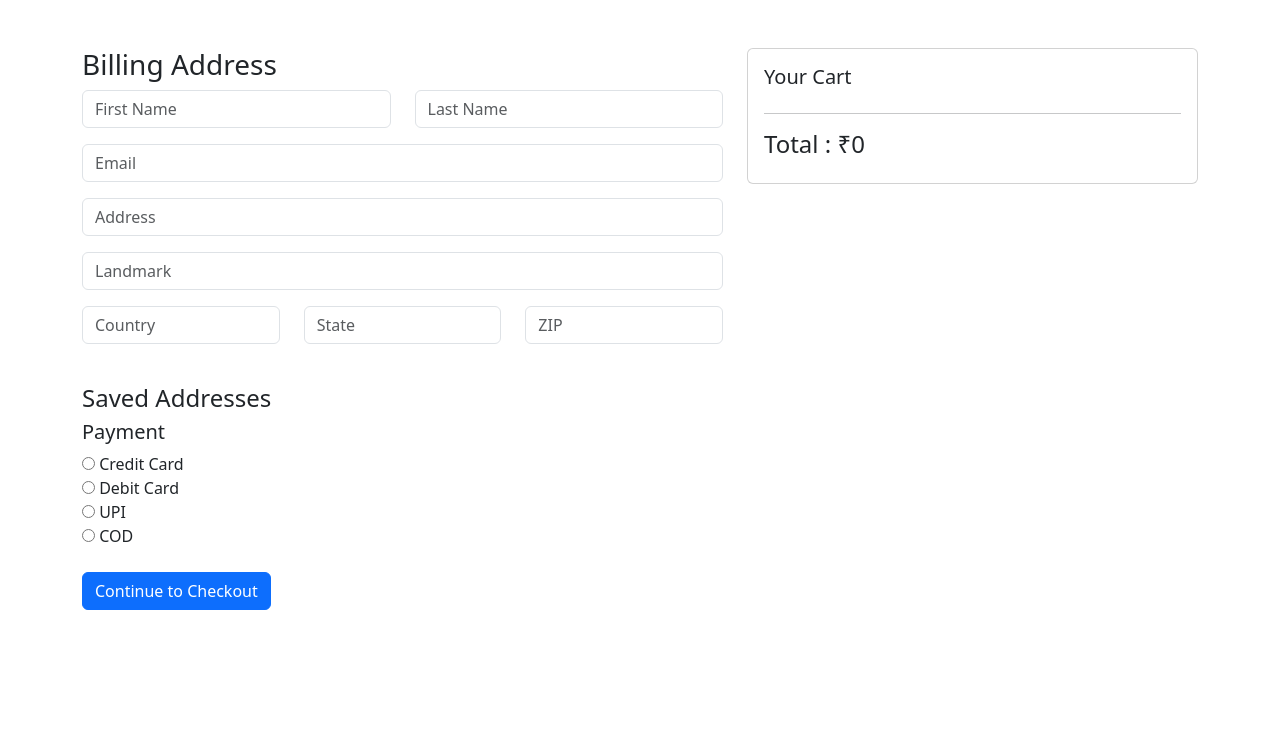
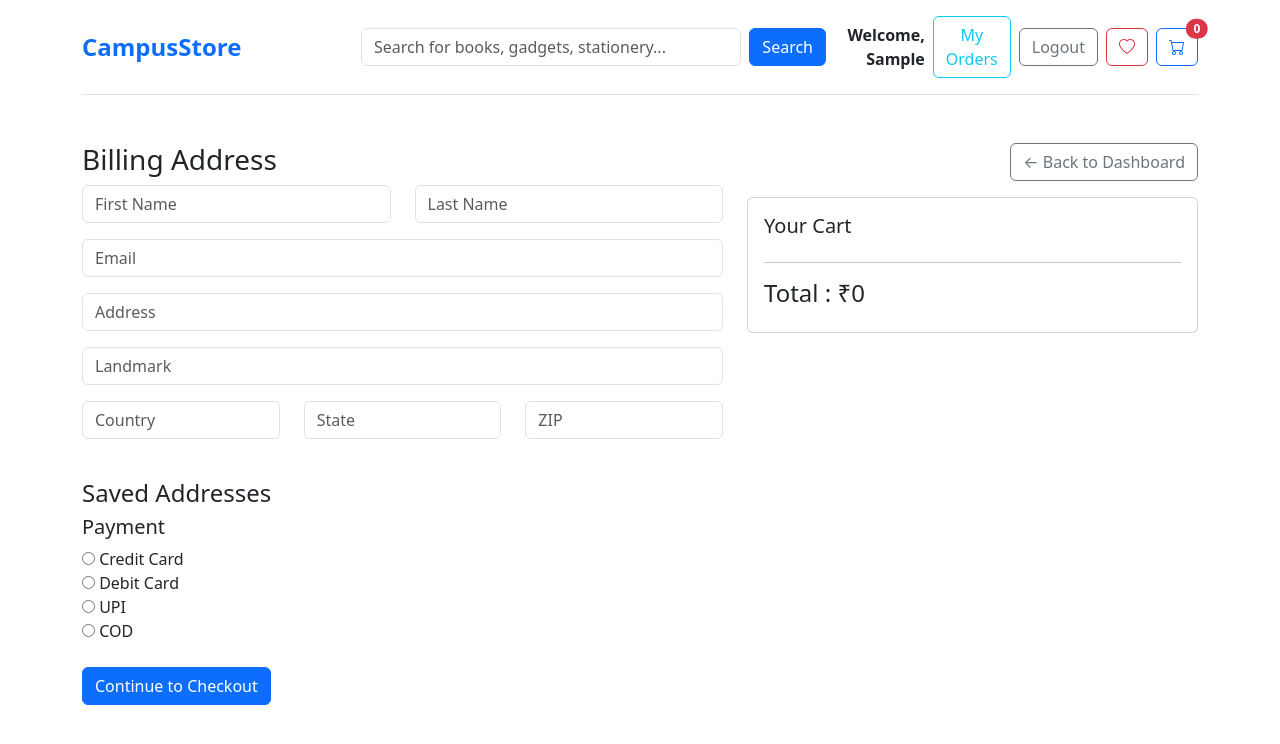
Before and after one commit to Kanika0004/CampusStore, a PHP site: page /checkout.php in a window 1280 px wide. Shown: the top 744 px of the page. Run offline with PHP 8.4, Linux system fonts and the light colour scheme; the visitor is signed in with stand-in values (Sample User, id 1); data comes from the database, SQL or seed files in the repository; data that the repository does not hold is empty.

Commit message:
added dashboard in checkout page

```diff
--- a/cart.html
+++ b/cart.html
@@ -84,6 +84,6 @@ document.getElementById("cartTotal").innerText = total
 })
 
 </script>
-
+<script src="js/cart.js"></script>
 </body>
 </html>
--- a/checkout.php
+++ b/checkout.php
@@ -32,11 +32,71 @@ $total = 0;
 
 <meta charset="UTF-8">
 
-<link href="https://cdn.jsdelivr.net/npm/bootstrap@5.3.2/dist/css/bootstrap.min.css" rel="stylesheet">
+<link
+href="https://cdn.jsdelivr.net/npm/bootstrap@5.3.8/dist/css/bootstrap.min.css"
+rel="stylesheet"
+/>
 
+<link
+href="https://cdn.jsdelivr.net/npm/bootstrap-icons@1.11.3/font/bootstrap-icons.css"
+rel="stylesheet"
+/>
 </head>
 
 <body>
+    <div class="container">
+<header class="d-flex align-items-center justify-content-between py-3 mb-4 border-bottom">
+
+<!-- Logo -->
+<div class="col-md-2">
+<a href="index.html" class="text-decoration-none">
+<span class="fs-4 fw-bold text-primary">CampusStore</span>
+</a>
+</div>
+
+<!-- Search -->
+<div class="col-md-5">
+<form class="d-flex">
+<input type="search" class="form-control me-2"
+placeholder="Search for books, gadgets, stationery...">
+<button class="btn btn-primary" type="submit">Search</button>
+</form>
+</div>
+
+<!-- Right Side -->
+<div class="col-md-3 text-end d-flex justify-content-end align-items-center gap-2 flex-nowrap">
+
+<a href="login.html" id="loginBtn" class="btn btn-outline-primary btn-sm">Login</a>
+
+<a href="signup.html" id="signupBtn" class="btn btn-primary btn-sm">Sign Up</a>
+
+<span id="userWelcome" class="fw-semibold ms-2"></span>
+
+<a href="order_history.php" id="ordersBtn"
+class="btn btn-outline-info" style="display:none">
+My Orders
+</a>
+
+<a href="backend/logout.php" id="logoutBtn"
+class="btn btn-outline-secondary" style="display:none">
+Logout
+</a>
+
+<a href="wishlist.html" class="btn btn-outline-danger position-relative">
+<i class="bi bi-heart"></i>
+</a>
+
+<a href="checkout.php" class="btn btn-outline-primary position-relative">
+<i class="bi bi-cart"></i>
+<span id="cartCount"
+class="position-absolute top-0 start-100 translate-middle badge rounded-pill bg-danger">
+0
+</span>
+</a>
+
+</div>
+</header>
+</div>
 
 <div class="container mt-5">
 
@@ -154,7 +214,13 @@ Continue to Checkout
 <!-- RIGHT SIDE CART -->
 
 <div class="col-md-5">
+<div class="d-flex justify-content-end mb-3">
 
+<a href="index.html" class="btn btn-outline-secondary">
+← Back to Dashboard
+</a>
+
+</div>
 <div class="card p-3">
 
 <h5>Your Cart</h5>
@@ -207,6 +273,48 @@ document.getElementById("zip").value = this.dataset.zip
 })
 
 </script>
+<script src="js/cart.js"></script>
+<script src="js/navbar.js"></script>
+<script>
+
+fetch("backend/get_cart.php")
+.then(res => res.json())
+.then(data => {
+
+let count = 0
+
+data.forEach(item => {
+count += parseInt(item.quantity)
+})
+
+document.getElementById("cartCount").innerText = count
+
+})
+
+</script>
+<script>
+
+fetch("backend/get_user.php")
+.then(res => res.json())
+.then(data => {
+
+if(data.logged_in){
+
+document.getElementById("loginBtn").style.display = "none"
+document.getElementById("signupBtn").style.display = "none"
+
+let name = data.name.split(" ")[0];
+document.getElementById("userWelcome").innerText =
+"Welcome, " + name
+
+document.getElementById("logoutBtn").style.display = "inline-block"
+document.getElementById("ordersBtn").style.display = "inline-block"
+
+}
+
+})
+
+</script>
 </body>
 
 </html>
--- a/order_history.php
+++ b/order_history.php
@@ -73,6 +73,6 @@ echo "
 </div>
 
 </div>
-
+<script src="js/cart.js"></script>
 </body>
 </html>
```
